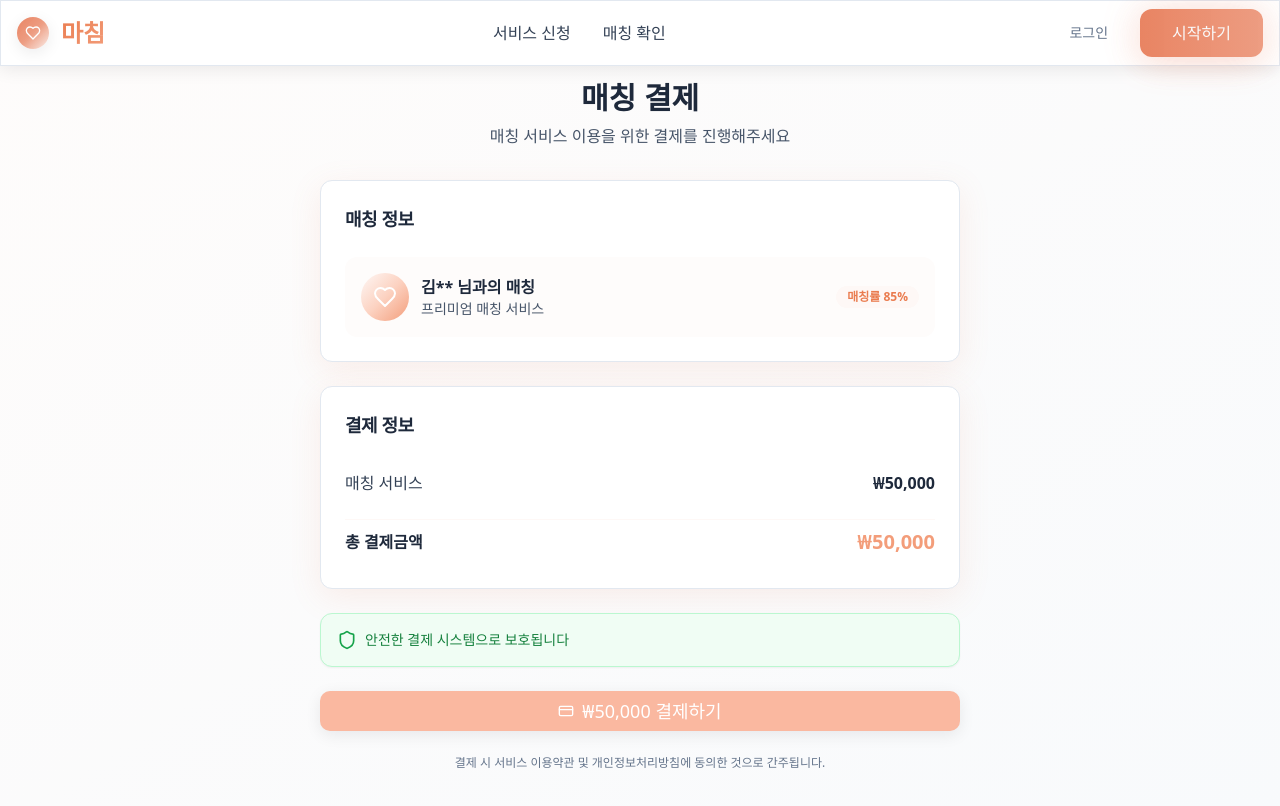
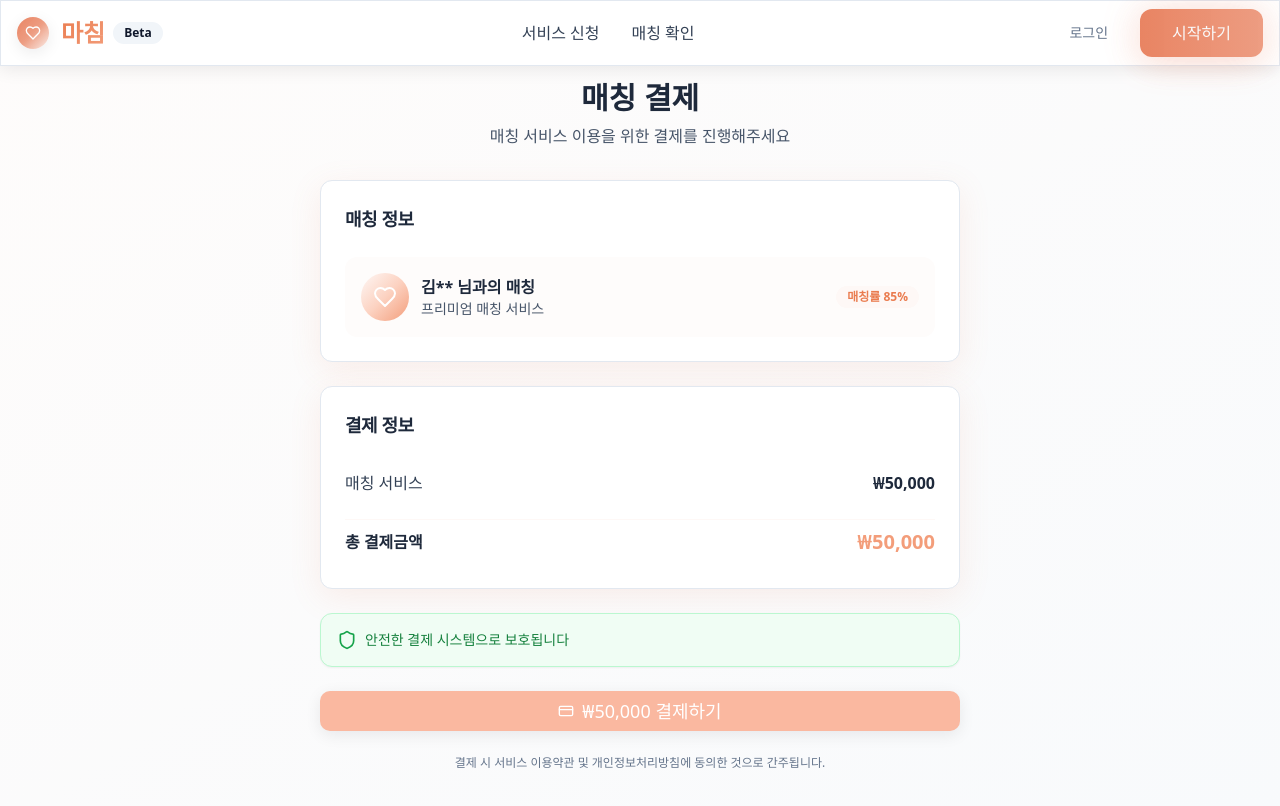
Before and after one commit to westwoodinkorea/match-my-fate, a React (Vite) app: page /payment in a window 1280 px wide. Shown: the top 806 px of the page. Built offline with nearby package versions, Linux system fonts and the light colour scheme.

Commit message:
Add "Beta" badge to "마침"
Add a "Beta" badge next to the "마침" text in the ApplicationHeader component to indicate its beta status.

```diff
--- a/src/components/Header.tsx
+++ b/src/components/Header.tsx
@@ -1,5 +1,6 @@
 
 import { Button } from "@/components/ui/button";
+import { Badge } from "@/components/ui/badge";
 import { Heart, Menu, X, User, LogOut } from "lucide-react";
 import { Link } from "react-router-dom";
 import { useState } from "react";
@@ -55,7 +56,10 @@ const Header = ({ user, session }: HeaderProps) => {
           <div className="w-8 h-8 rounded-full gradient-warm-glow flex items-center justify-center shadow-soft">
             <Heart className="w-4 h-4 text-white" />
           </div>
-          <span className="text-2xl font-bold text-gradient">마침</span>
+          <div className="flex items-center space-x-2">
+            <span className="text-2xl font-bold text-gradient">마침</span>
+            <Badge variant="secondary" className="text-xs">Beta</Badge>
+          </div>
         </Link>
 
         {/* Mobile menu button */}
```
